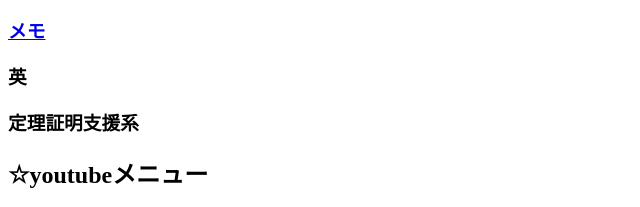
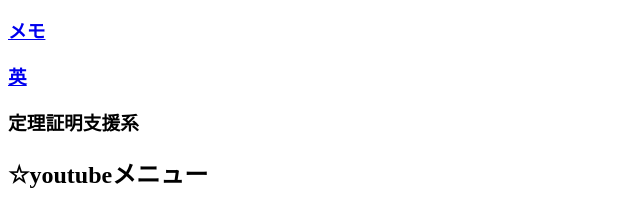
Before and after one commit to Nuko333/Nuko333.github.io, a plain HTML site: page plan/Menu.html in a window 1280 px wide. Shown: the part 147-354 px from the top of the page, 0-640 px from the left. Drawn offline with Linux system fonts and the light colour scheme.

Commit message:
Update Menu.html

```diff
--- a/plan/Menu.html
+++ b/plan/Menu.html
@@ -43,11 +43,12 @@
     }
   </style>
 </head>
+
 <body>
 <h2>☆過去問＆メモ</h2>
 　<h3><a href="https://nuko333.github.io/university/exam.html" target="_blank">過去問</a></h3>
   <h3><a href="https://nuko333.github.io/university/Study_Memo.html" target="_blank">メモ</a></h3>
-  <h3><a href="https://github.com/Nuko333/Nuko333.github.io/blob/main/plan/%E8%8B%B1" target="_blank"></a>英</h3>
+  <h3><a href="https://github.com/Nuko333/Nuko333.github.io/blob/main/plan/%E8%8B%B1" target="_blank">英</a></h3>
   <h3>定理証明支援系</h3>
 
 <h2>☆youtubeメニュー</h2>
```
